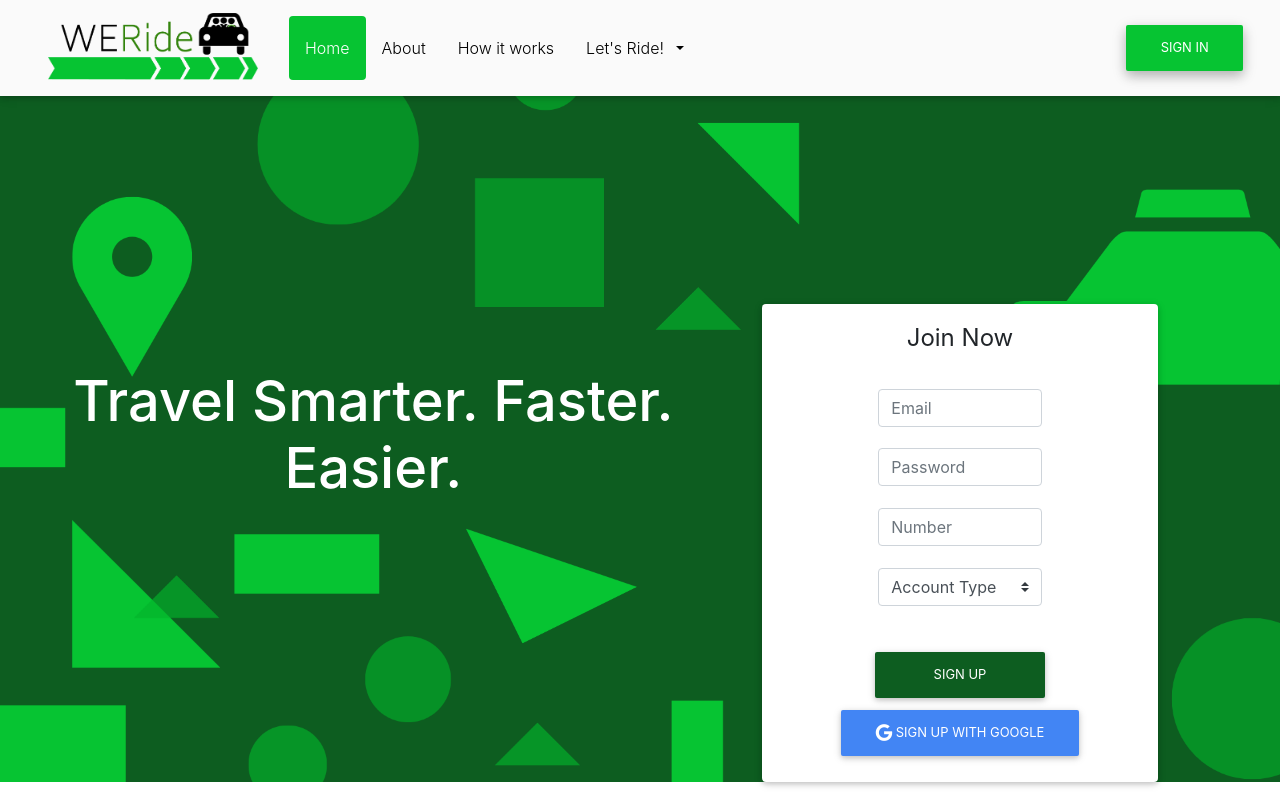
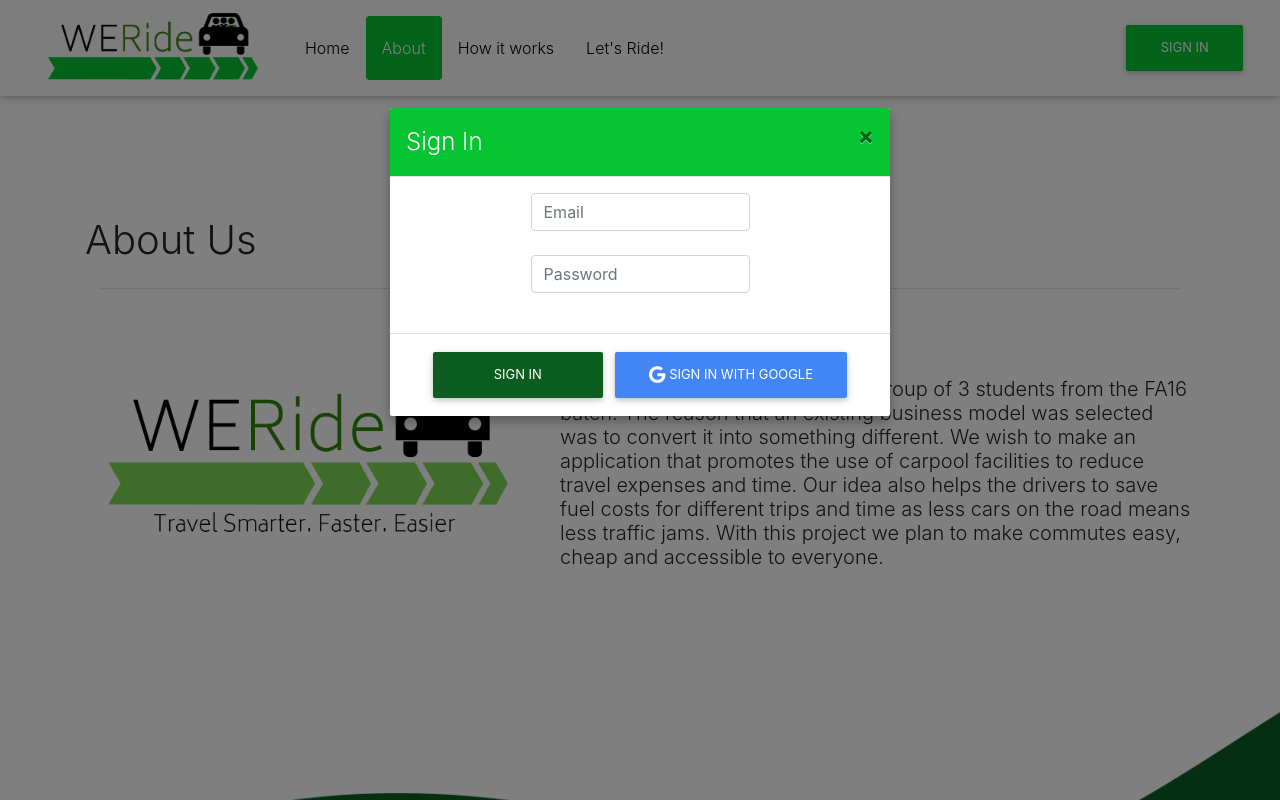
Before and after one commit to alikamranch/weride-web, a React (Create React App) app: page /about in a window 1280 px wide. Both pictures are taken after a click on the button "SIGN IN". Shown: the top 800 px of the page. Built offline with nearby package versions, Linux system fonts and the light colour scheme.

Commit message:
About Us page completed and the rest of the routes added

```diff
--- a/package.json
+++ b/package.json
@@ -14,6 +14,7 @@
     "react": "^16.12.0",
     "react-dom": "^16.12.0",
     "react-helmet": "^5.2.1",
+    "react-router-dom": "^5.1.2",
     "react-scripts": "3.4.0"
   },
   "scripts": {
--- a/src/components/App/App.jsx
+++ b/src/components/App/App.jsx
@@ -3,14 +3,26 @@ import './App.css';
 import Navbar from '../Navbar/Navbar';
 import Footer from '../Footer/Footer';
 import Home from '../Pages/Home/Home';
+import About from '../Pages/About/About';
+import How from '../Pages/How/How';
+import Ride from '../Pages/Ride/Ride';
+import { BrowserRouter as Router, Switch, Route } from 'react-router-dom';
 
 function App() {
   return (
-    <div className="App">
-      <Navbar />
-      <Home />
-      <Footer />
-    </div>
+    <Router>
+      <div className="App">
+        <Navbar />
+        <Switch>
+          <Route path="/" exact component={Home} />
+          <Route path="/about" component={About} />
+          <Route path="/how" component={How} />
+          <Route path="/ride" component={Ride} />
+        </Switch>
+        <Footer />
+      </div>
+    </Router>
+
   );
 }
 
--- a/src/components/Navbar/Navbar.css
+++ b/src/components/Navbar/Navbar.css
@@ -44,3 +44,14 @@
     color: white !important;
     background-color: #06c432;
 }
+
+.navbar-modal-header {
+    color: white;
+    background-color: #06c432;
+}
+
+.navbar-navlink-style {
+    color: white !important;
+    background-color: #06c432;
+    border-radius: 4px;
+}
--- a/src/components/Navbar/Navbar.jsx
+++ b/src/components/Navbar/Navbar.jsx
@@ -1,25 +1,31 @@
 import React, { Component } from "react";
 import {
-    MDBNavbar, MDBNavbarBrand, MDBNavbarNav, MDBNavItem, MDBNavLink, MDBNavbarToggler, MDBCollapse,
-    MDBDropdown, MDBDropdownToggle, MDBDropdownMenu, MDBDropdownItem, MDBContainer, MDBBtn
+    MDBNavbar, MDBNavbarBrand, MDBNavbarNav, MDBNavItem, MDBNavbarToggler, MDBCollapse, MDBContainer, MDBBtn, MDBModal, MDBModalHeader, MDBModalBody, MDBModalFooter, MDBCol, MDBRow, MDBIcon
 } from "mdbreact";
-import { BrowserRouter as Router } from 'react-router-dom';
 import './Navbar.css';
 import logo from "../../assets/images/WERide Transparent.png";
+import { NavLink } from 'react-router-dom';
 
 
 class Navbar extends Component {
     state = {
-        isOpen: false
+        isOpen: false,
+        modal: false
     };
 
     toggleCollapse = () => {
         this.setState({ isOpen: !this.state.isOpen });
-    }
+    };
+
+    toggle = () => {
+        this.setState({
+            modal: !this.state.modal
+        });
+    };
 
     render() {
         return (
-            <Router>
+
             <MDBNavbar color="#fafafa grey lighten-5" light expand="md">
                 <MDBNavbarBrand>
                     <img
@@ -34,37 +40,48 @@ class Navbar extends Component {
                     <MDBNavbarToggler onClick={this.toggleCollapse} />
                     <MDBCollapse id="navbarCollapse3" isOpen={this.state.isOpen} navbar>
                         <MDBNavbarNav left>
-                                <MDBNavItem active>
-                                    <MDBNavLink to="#!">Home</MDBNavLink>
+                            <MDBNavItem>
+                                <NavLink to="/" exact className="nav-link" activeClassName="navbar-navlink-style">Home</NavLink>
                             </MDBNavItem>
                             <MDBNavItem>
-                                    <MDBNavLink to="#!">About</MDBNavLink>
+                                <NavLink to="/about" exact className="nav-link" activeClassName="navbar-navlink-style">About</NavLink>
                             </MDBNavItem>
                             <MDBNavItem>
-                                    <MDBNavLink to="#!">How it works</MDBNavLink>
+                                <NavLink to="/how" exact className="nav-link" activeClassName="navbar-navlink-style">How it works</NavLink>
                             </MDBNavItem>
                             <MDBNavItem>
-                                    <MDBDropdown>
-                                        <MDBDropdownToggle nav caret>
-                                            <span className="mr-2">Let's Ride!</span>
-                                        </MDBDropdownToggle>
-                                        <MDBDropdownMenu>
-                                            <MDBDropdownItem href="#!">Book now</MDBDropdownItem>
-                                            <MDBDropdownItem href="#!">FAQs</MDBDropdownItem>
-                                        </MDBDropdownMenu>
-                                    </MDBDropdown>
+                                <NavLink to="/ride" exact className="nav-link" activeClassName="navbar-navlink-style">Let's Ride!</NavLink>
                             </MDBNavItem>
                         </MDBNavbarNav>
                         <MDBNavbarNav right>
                             <MDBNavItem>
-                                    <MDBBtn color="#06c432">Sign In</MDBBtn>
+                                <MDBBtn color="#06c432" onClick={this.toggle}>Sign In</MDBBtn>
+                                <MDBModal isOpen={this.state.modal} toggle={this.toggle}>
+                                    <MDBModalHeader toggle={this.toggle} className="navbar-modal-header">Sign In</MDBModalHeader>
+                                    <MDBModalBody>
+                                        <MDBRow className="justify-content-center">
+                                            <MDBCol md="6">
+                                                <form>
+                                                    <input type="email" id="defaultFormLoginEmailEx" className="form-control" placeholder="Email" />
+                                                    <br />
+                                                    <input type="password" id="defaultFormLoginPasswordEx" className="form-control" placeholder="Password" />
+                                                    <br />
+                                                </form>
+                                            </MDBCol>
+                                        </MDBRow>
+                                    </MDBModalBody>
+                                    <MDBModalFooter className="justify-content-center">
+                                        <MDBBtn href="#" color="#0d5d20" className="button-color">Sign In</MDBBtn>
+                                        <MDBBtn href="#" color="#4285f4" className="google-button-color"><MDBIcon fab icon="google" size="lg" /> Sign In with Google</MDBBtn>
+                                    </MDBModalFooter>
+                                </MDBModal>
                             </MDBNavItem>
                         </MDBNavbarNav>
                     </MDBCollapse>
                 </MDBContainer>
 
             </MDBNavbar>
-            </Router>
+
         );
     }
 }
--- /dev/null
+++ b/src/components/Pages/About/About.jsx
@@ -0,0 +1,47 @@
+import React from 'react';
+import { Helmet } from 'react-helmet';
+import { MDBContainer, MDBRow, MDBCol } from 'mdbreact';
+import logo from '../../../assets/images/WERide Transparent 2.png';
+
+function About() {
+    return (
+        <div>
+            <Helmet>
+                <title>About</title>
+            </Helmet>
+            <MDBContainer>
+                <br />
+                <br />
+                <br />
+                <br />
+                <br />
+                <MDBContainer>
+                    <MDBRow className="justify-content-left">
+                        <h1>About Us</h1>
+
+                    </MDBRow>
+                    <hr />
+                </MDBContainer>
+
+                <br />
+                <br />
+                <br />
+                <MDBRow className="justify-content-left">
+                    <MDBCol lg="5" className="img-fluid">
+                        <img src={logo} alt="carpool-concept" width="400" height="400" className="mx-auto img-fluid" />
+                        <br />
+                        <br />
+                        <br />
+                    </MDBCol>
+
+                    <MDBCol lg="7">
+                        <h5 className="text-left">WEride is an FYP developed by a group of 3 students from the FA16 batch. The reason that an existing business model was selected was to convert it into something different. We wish to make an application that promotes the use of carpool facilities to reduce travel expenses and time. Our idea also helps the drivers to save fuel costs for different trips and time as less cars on the road means less traffic jams. With this project we plan to make commutes easy, cheap and accessible to everyone.</h5>
+                    </MDBCol>
+                </MDBRow>
+
+            </MDBContainer>
+        </div>
+    );
+}
+
+export default About;
--- /dev/null
+++ b/src/components/Pages/How/How.jsx
@@ -0,0 +1,17 @@
+import React from 'react';
+
+function How() {
+    return (
+        <div>
+            <h1>How it works</h1>
+            <br />
+            <br />
+            <br />
+            <br />
+            <br />
+            <br />
+        </div>
+    );
+}
+
+export default How;
--- /dev/null
+++ b/src/components/Pages/Ride/Ride.jsx
@@ -0,0 +1,17 @@
+import React from 'react';
+
+function Ride() {
+    return (
+        <div>
+            <h1>Let's Ride</h1>
+            <br />
+            <br />
+            <br />
+            <br />
+            <br />
+            <br />
+        </div>
+    );
+}
+
+export default Ride;
```
Also changed, not shown: src/assets/images/WERide Transparent 2.png (added), src/components/Pages/About/About.css (added), src/components/Pages/How/How.css (added), src/components/Pages/Ride/Ride.css (added), 1 other file (tests, documents, lock files or other folders). Lines whose indentation alone changed are shown as unchanged.
